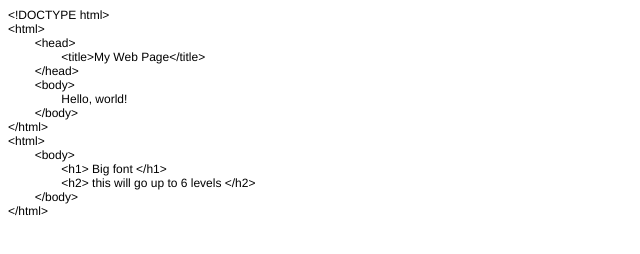
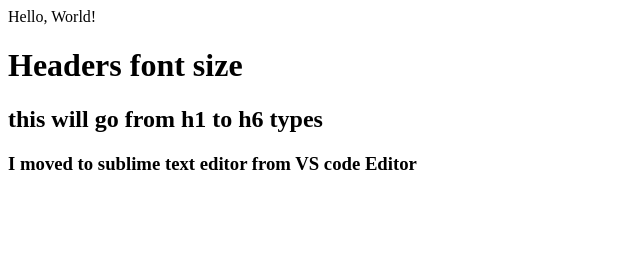
Before and after one commit to karthikeya1977pk/LearningTest, a plain HTML site: page test.html in a window 1280 px wide. Shown: the whole page, without its empty margins (0-640 px from the left). Drawn offline with Linux system fonts and the light colour scheme.

Commit message:
moved from VS to Sublime and corrected

```diff
--- a/test.html
+++ b/test.html
@@ -1,31 +1,13 @@
-<!DOCTYPE html PUBLIC "-//W3C//DTD HTML 4.01//EN" "http://www.w3.org/TR/html4/strict.dtd">
+<!DOCTYPE html>
 <html>
-<head>
-  <meta http-equiv="Content-Type" content="text/html; charset=utf-8">
-  <meta http-equiv="Content-Style-Type" content="text/css">
-  <title></title>
-  <meta name="Generator" content="Cocoa HTML Writer">
-  <meta name="CocoaVersion" content="1894.3">
-  <style type="text/css">
-    p.p1 {margin: 0.0px 0.0px 0.0px 0.0px; font: 12.0px Helvetica}
-    span.Apple-tab-span {white-space:pre}
-  </style>
-</head>
-<body>
-<p class="p1">&lt;!DOCTYPE html&gt;</p>
-<p class="p1">&lt;html&gt;<span class="Apple-converted-space"> </span></p>
-<p class="p1"><span class="Apple-tab-span">	</span>&lt;head&gt;</p>
-<p class="p1"><span class="Apple-tab-span">	</span><span class="Apple-tab-span">	</span>&lt;title&gt;My Web Page&lt;/title&gt;</p>
-<p class="p1"><span class="Apple-tab-span">	</span>&lt;/head&gt;</p>
-<p class="p1"><span class="Apple-tab-span">	</span>&lt;body&gt;<span class="Apple-converted-space"> </span></p>
-<p class="p1"><span class="Apple-tab-span">	</span><span class="Apple-tab-span">	</span>Hello, world!<span class="Apple-converted-space"> </span></p>
-<p class="p1"><span class="Apple-tab-span">	</span>&lt;/body&gt;</p>
-<p class="p1">&lt;/html&gt;</p>
-<p class="p1">&lt;html&gt;</p>
-<p class="p1"><span class="Apple-tab-span">	</span>&lt;body&gt;<span class="Apple-converted-space"> </span></p>
-<p class="p1"><span class="Apple-tab-span">	</span><span class="Apple-tab-span">	</span>&lt;h1&gt; Big font &lt;/h1&gt;</p>
-<p class="p1"><span class="Apple-tab-span">	</span><span class="Apple-tab-span">	</span>&lt;h2&gt; this will go up to 6 levels &lt;/h2&gt;</p>
-<p class="p1"><span class="Apple-tab-span">	</span>&lt;/body&gt;</p>
-<p class="p1">&lt;/html&gt;</p>
-</body>
+    <head>
+        <title> Welcome to my Page </title>
+    </head>
+    <body>
+        Hello, World!
+        <h1> Headers font size </h1>
+        <h2> this will go from h1 to h6 types </h2>
+        <h3> I moved to sublime text editor from VS code Editor </h3>
+
+    </body>
 </html>
```
